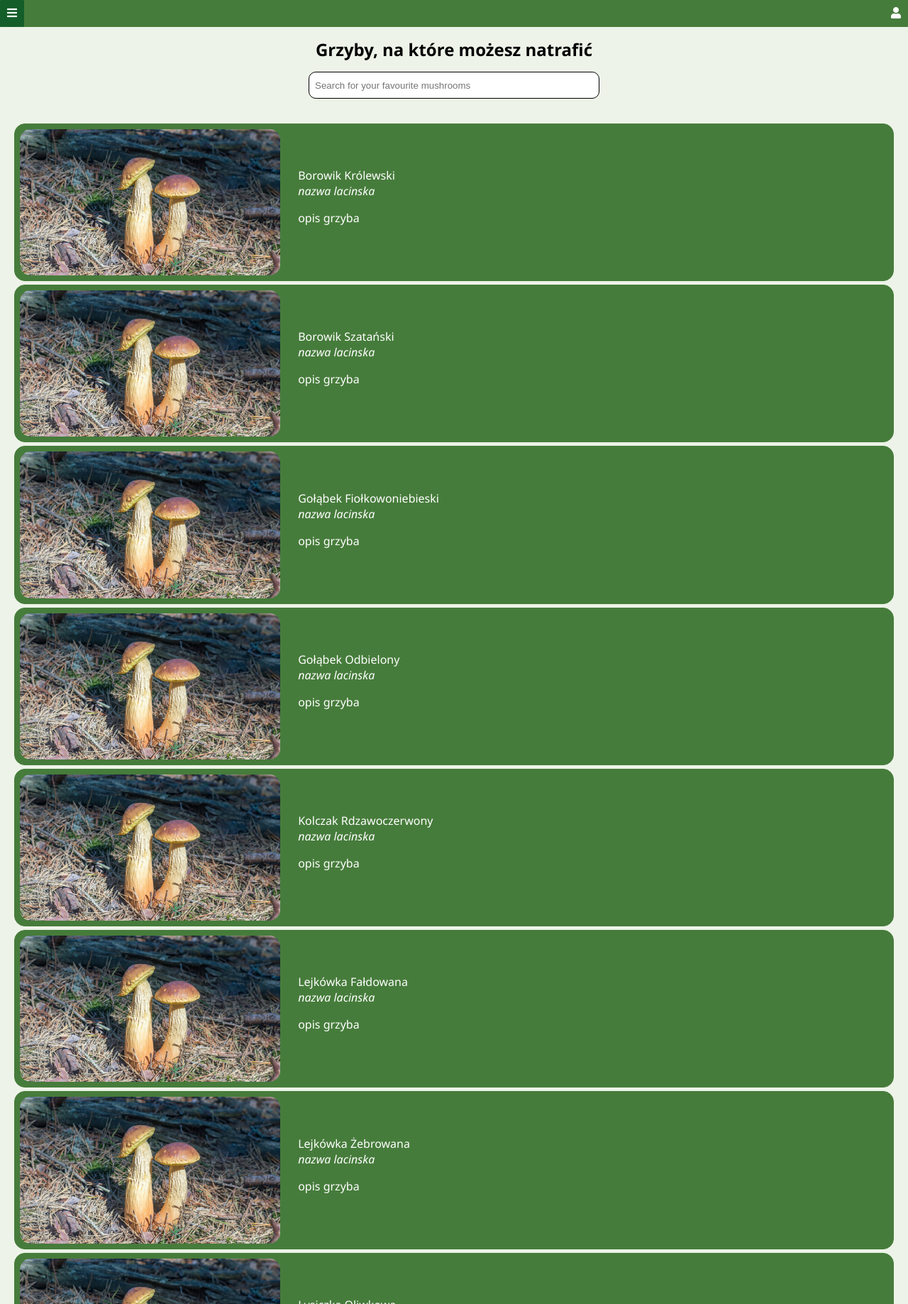
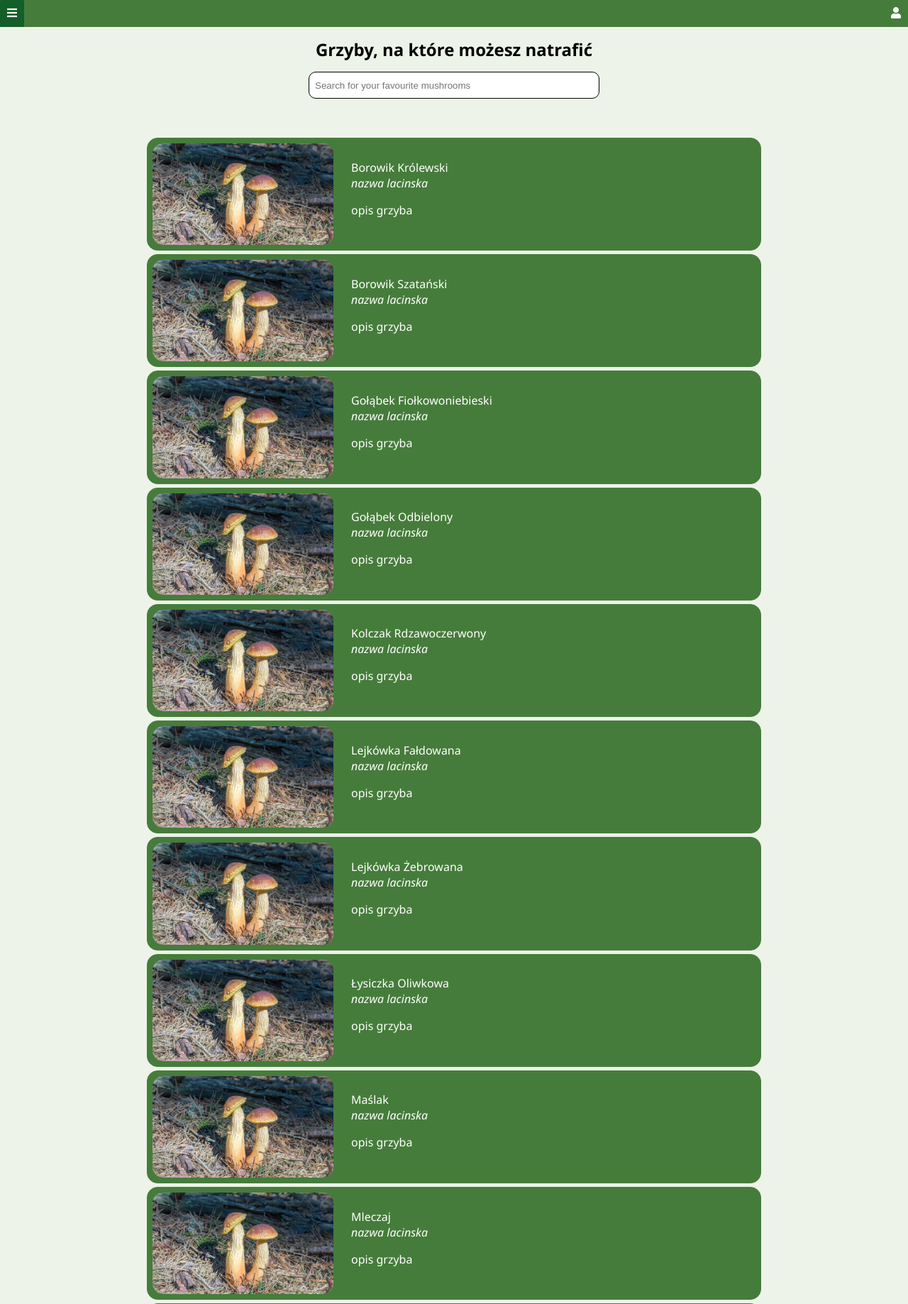
Before and after one commit to P1X2/Mashroom_identification_app, a Django app: page /mushrooms in a window 1280 px wide. Shown: the top 1837 px of the page at 71% size. Run offline with Django 5.2, Linux system fonts and the light colour scheme; data comes from the database, SQL or seed files in the repository.

Commit message:
edited mushrooms -> width of mushroom list holder

```diff
--- a/static/styles/style.css
+++ b/static/styles/style.css
@@ -374,7 +374,7 @@
 }
 
 .mushroom_list {
-  margin-top: 15px;
+  margin-top: 35px;
 }
 
 #mushroom_list_holder a{
@@ -389,8 +389,17 @@
   border-color: var(--primary-color);
   border-radius: 15px;
   background-color: var(--primary-color);
+  /* min-width: 300px; */
+  max-width: 850px;
 
 }
+
+/* @media only screen and (min-width: 600px) {
+  #mushroom_list_holder a {
+    max-width: 70%;
+  }
+} */
+
 
 #mushroom_list_holder a:hover {
   background-color: var(--secondary-color);
```
